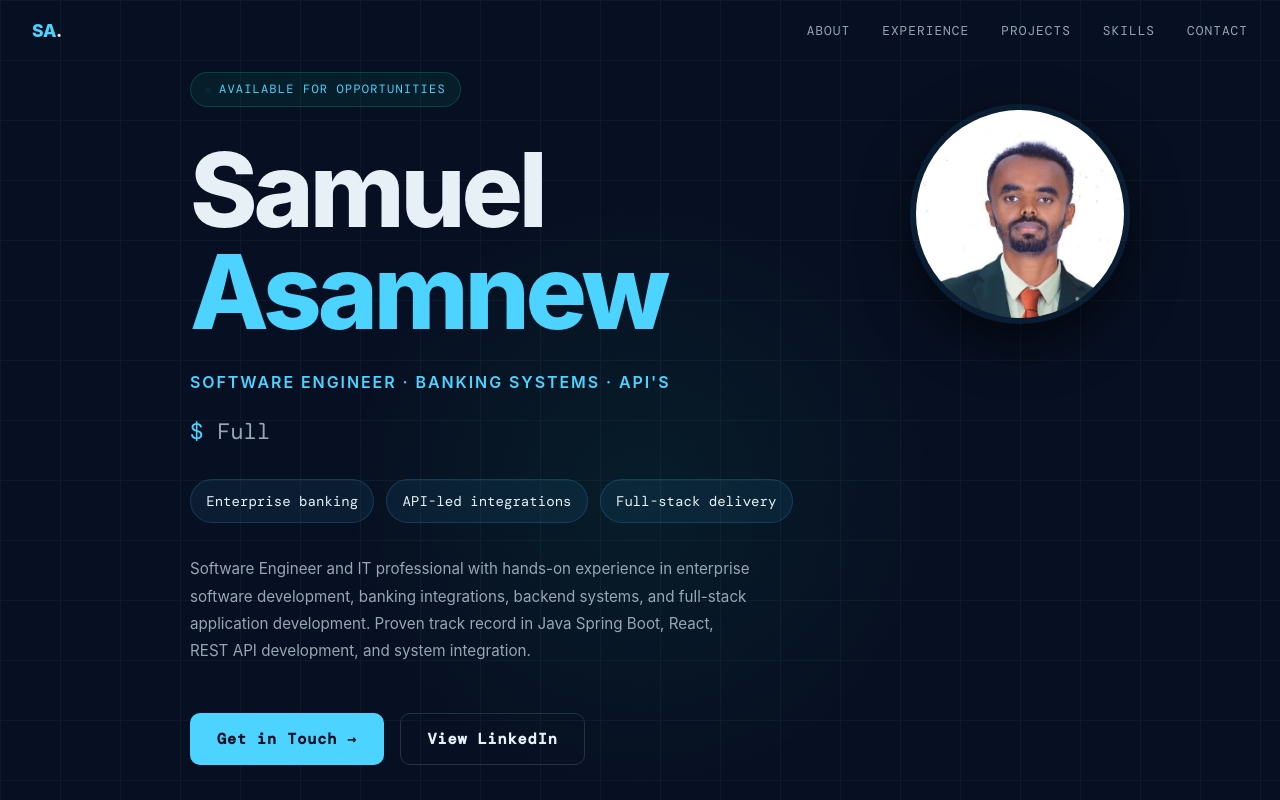
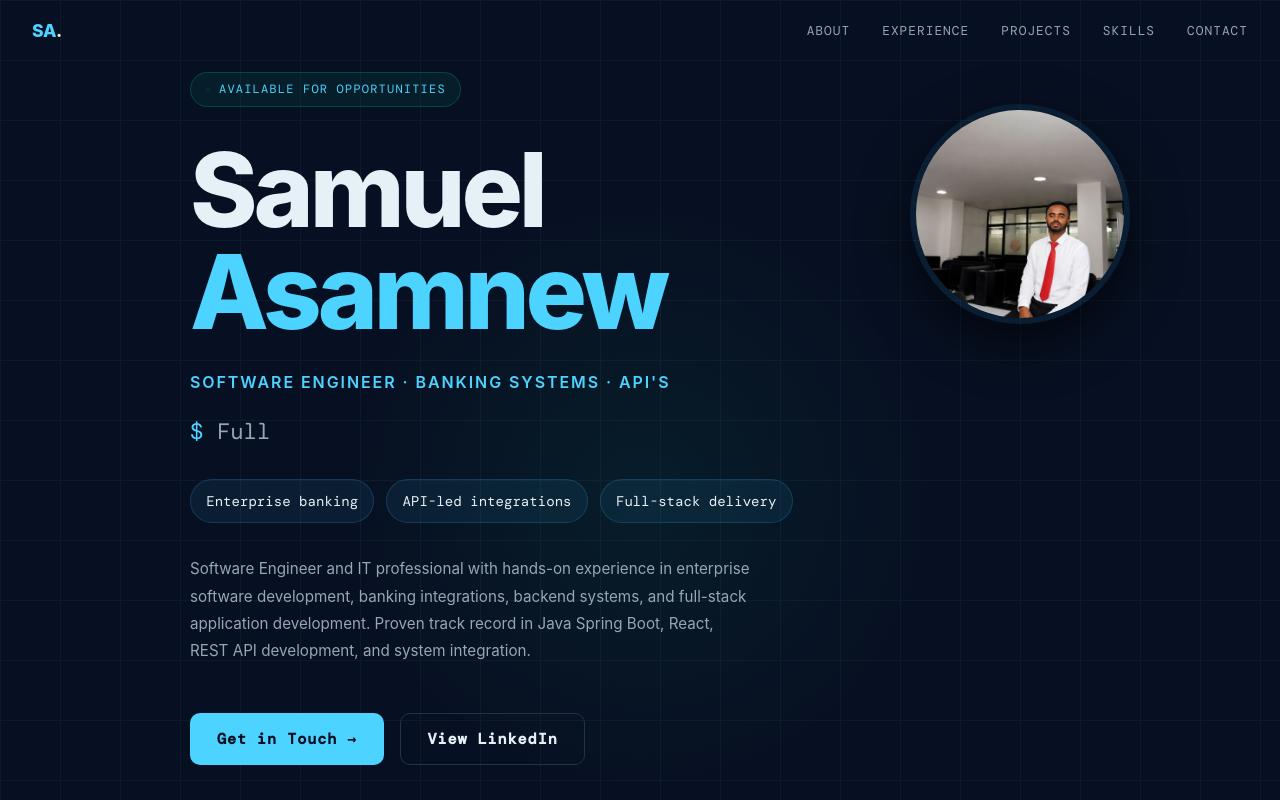
Before and after one commit to Samuel-Asamnew/portfolio, a React (Vite) app: page / in a window 1280 px wide. Shown: the top 800 px of the page. Built offline with nearby package versions, Linux system fonts and the light colour scheme; a web font is replaced by a local one.

Commit message:
Initial commit

```diff
--- a/src/components/Hero.jsx
+++ b/src/components/Hero.jsx
@@ -33,9 +33,9 @@ export default function Hero() {
   useEffect(() => {
     let mounted = true;
     const img = new Image();
-    img.onload = () => { if (mounted) setPhotoSrc('/me.jpg'); };
+    img.onload = () => { if (mounted) setPhotoSrc('/portfolio/me.jpg'); };
     img.onerror = () => { /* keep fallback */ };
-    img.src = '/me.jpg';
+    img.src = '/portfolio/me.jpg';
     return () => { mounted = false; };
   }, []);
 
@@ -63,8 +63,9 @@ export default function Hero() {
       }} />
 
       <div style={{ maxWidth: '900px', margin: '0 auto', width: '100%', position: 'relative' }}>
-        {/* Profile photo: add your image to `public/me.jpg` (fallback used if missing) */}
+        {/* Profile photo */}
         <img src={photoSrc} alt={data.name} className="hero-photo" />
+
         {/* Badge */}
         <div style={{
           display: 'inline-flex', alignItems: 'center', gap: '8px',
--- a/src/data.js
+++ b/src/data.js
@@ -6,7 +6,7 @@ export const data = {
   phone: "+251 949 384 998",
   location: "Addis Ababa, Ethiopia",
   github: "https://github.com/Samuel-Asamnew", // update with your real handle
-  linkedin: "www.linkedin.com/in/samuel-asamnew-mamo-80245833b", // update with your real profile
+  linkedin: "https://www.linkedin.com/in/samuel-asamnew-mamo-80245833b", // update with your real profile
   summary: "Software Engineer and IT professional with hands-on experience in enterprise software development, banking integrations, backend systems, and full-stack application development. Proven track record in Java Spring Boot, React, REST API development, and system integration.",
 
   skills: [
```
Also changed, not shown: public/me.jpg.
